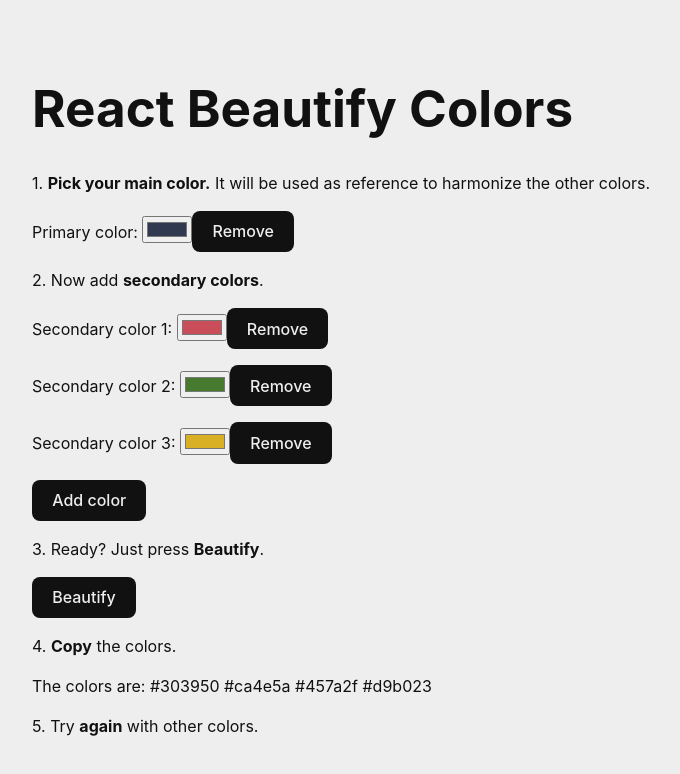
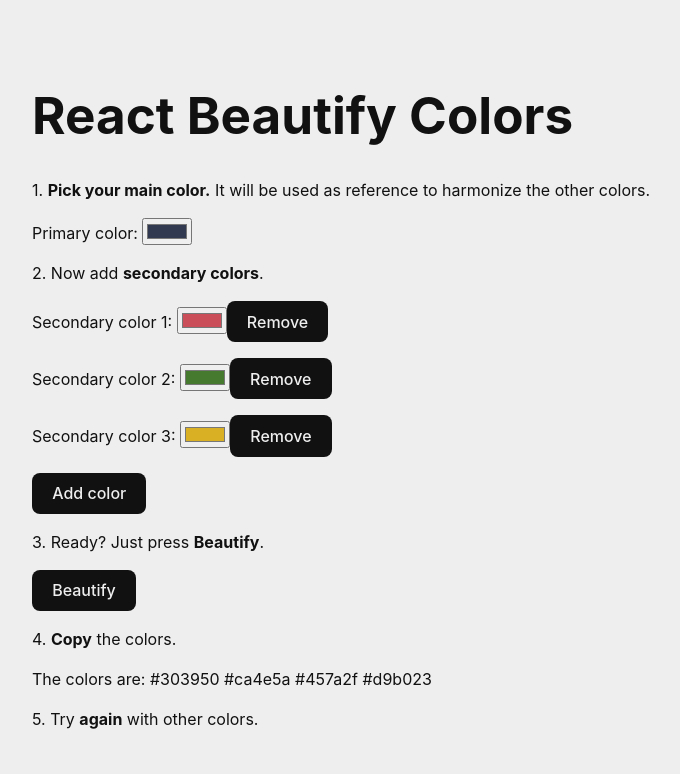
Before and after one commit to GhitaB/react-beautify-colors, a React (Vite) app: page / in a window 1280 px wide. Shown: the top 774 px of the page, without its empty margins (0-680 px from the left). Built offline with nearby package versions, Linux system fonts and the light colour scheme.

Commit message:
Only secondary colors are removable.

```diff
--- a/src/App.jsx
+++ b/src/App.jsx
@@ -17,7 +17,9 @@
         value={color}
         onChange={(e) => setColor(e.target.value)}
       />
-      <button onClick={() => removeColor(id)}>Remove</button>
+      {id !== "color-0" && (
+        <button onClick={() => removeColor(id)}>Remove</button>
+      )}
     </div>
   );
 }
```
